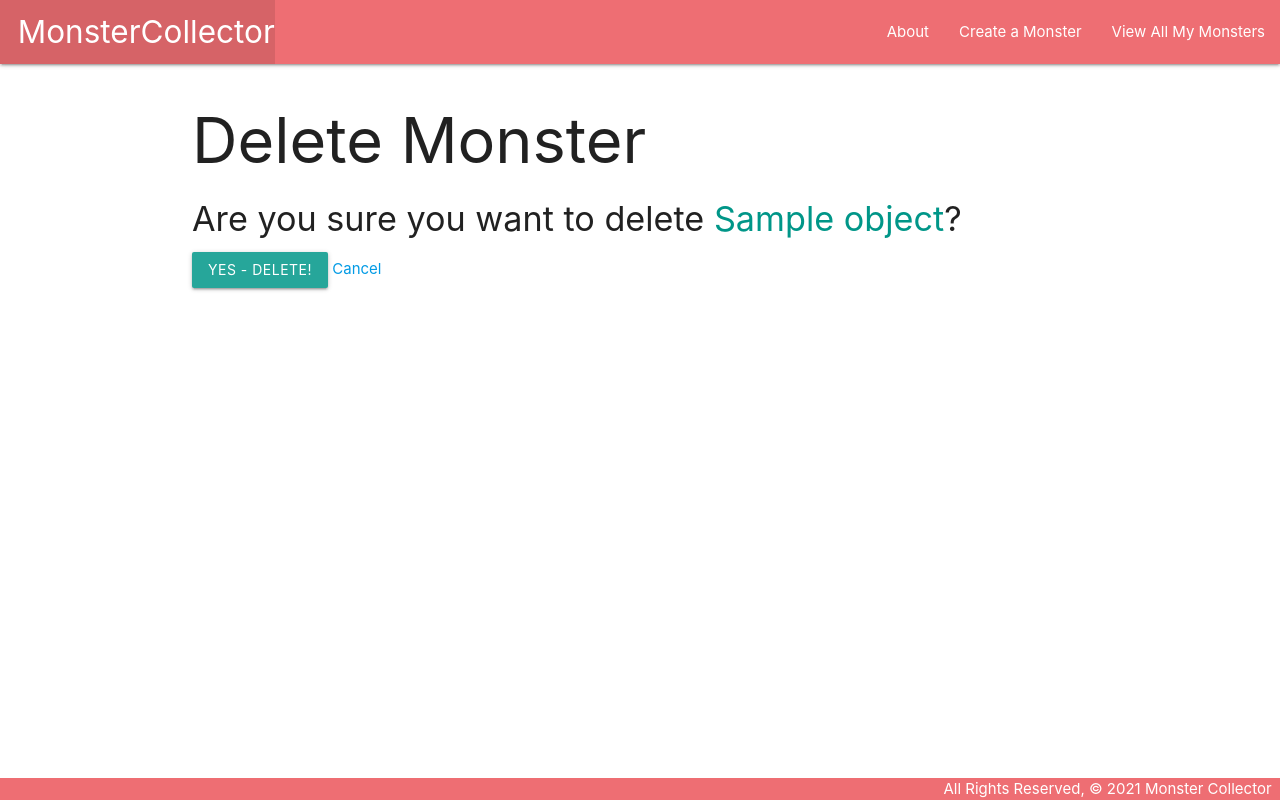
After one commit to daltonmitchell/monster-collector, a Django app: template main_app/templates/main_app/monster_confirm_delete.html in a window 1280 px wide. The commit adds this page. Run offline with Django 3.2, Linux system fonts and the light colour scheme; the template is opened without the code that fills it: most values are stand-ins (such as "Sample title", 1, 10 or a date in 2020).

Commit message:
adds edit and delete functionality

```diff
--- a/main_app/models.py
+++ b/main_app/models.py
@@ -1,8 +1,12 @@
 from unicodedata import name
 from django.db import models
+from django.urls import reverse
 
 # Create your models here.
 class Monster(models.Model):
     name = models.CharField(max_length=100)
     type = models.CharField(max_length=100)
     size = models.CharField(max_length=100)
+
+    def get_absolute_url(self):
+        return reverse('detail', kwargs={'monster_id': self.id})
--- a/main_app/templates/base.html
+++ b/main_app/templates/base.html
@@ -17,8 +17,9 @@
           <li><a href="/" class="left brand-logo">&nbsp;&nbsp;MonsterCollector</a></li>
         </ul>
         <ul class="right">
-          <li><a href="/about">About</a></li>
-          <li><a href="/monsters">View All My Monsters</a></li>
+          <li><a href="{% url 'about' %}">About</a></li>
+          <li><a href="{% url 'monsters_create' %}">Create a Monster</a></li>
+          <li><a href="{% url 'index' %}">View All My Monsters</a></li>
         </ul>
       </div>
     </nav>
--- /dev/null
+++ b/main_app/templates/main_app/monster_confirm_delete.html
@@ -0,0 +1,13 @@
+{% extends 'base.html' %}
+
+{% block content %}
+  <h1>Delete Monster</h1>
+
+  <h4>Are you sure you want to delete <span class="teal-text">{{ object.name }}</span>?</h4>
+
+  <form action="" method="POST">
+    {% csrf_token %}
+    <input type="submit" value="Yes - Delete!" class="btn">
+    <a href="{% url 'detail' monster.id %}">Cancel</a>
+  </form>
+{% endblock %}
--- a/main_app/templates/monsters/detail.html
+++ b/main_app/templates/monsters/detail.html
@@ -9,6 +9,10 @@
     <p>Type: {{ monster.type }}</p>
     <p>Size: {{ monster.size }}</p>
   </div>
+  <div class="card-action">
+    <a href="{% url 'monsters_update' monster.id %}">Edit</a>
+    <a href="{% url 'monsters_delete' monster.id %}">Delete</a>
+  </div>
 </div>
 
 {% endblock %}
--- a/main_app/urls.py
+++ b/main_app/urls.py
@@ -6,4 +6,7 @@ urlpatterns = [
     path('about/', views.about, name='about'),
     path('monsters/', views.monsters_index, name='index'),
     path('monsters/<int:monster_id>/', views.monsters_detail, name='detail'),
+    path('monsters/create/', views.MonsterCreate.as_view(), name='monsters_create'),
+    path('monsters/<int:pk>/update/', views.MonsterUpdate.as_view(), name='monsters_update'),
+    path('monsters/<int:pk>/delete/', views.MonsterDelete.as_view(), name='monsters_delete'),
 ]
```
Also changed, not shown: main_app/templates/main_app/monster_form.html (added, +16 -0 lines), main_app/views.py (+13 -0 lines).
